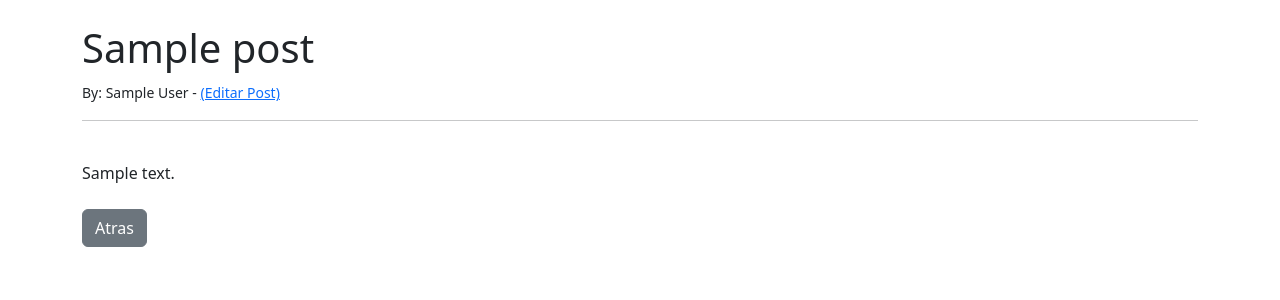
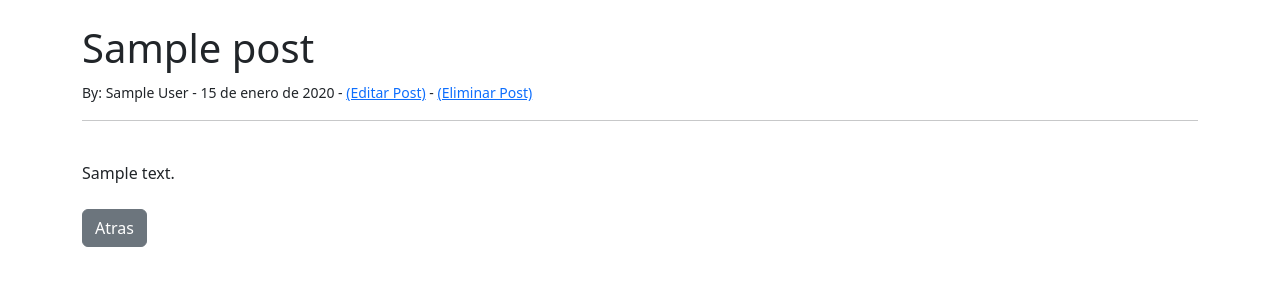
Before and after one commit to Lemito66/Blog, a Django app: page /article/1 in a window 1280 px wide. Shown: the part 56-356 px from the top of the page. Run offline with Django 4.2, Linux system fonts and the light colour scheme; tables that the repository leaves empty hold one stand-in row (values such as "Sample post").

Commit message:
Poner las fechas en el post

```diff
--- a/theblog/models.py
+++ b/theblog/models.py
@@ -3,6 +3,7 @@ from email.policy import default
 from django.db import models
 from django.contrib.auth.models import User
 from django.urls import reverse
+from datetime import datetime, date
 # Create your models here.
 
 class Post(models.Model):
@@ -10,6 +11,7 @@ class Post(models.Model):
     title_tag = models.CharField(max_length = 255, verbose_name='Nombre de la etiqueta')
     author = models.ForeignKey(User, on_delete= models.CASCADE, verbose_name='Autor')
     body = models.TextField(verbose_name = 'Cuerpo')
+    post_date = models.DateField(auto_now_add=True, verbose_name='Fecha de publicación')
 
     def __str__(self):
         return f'{self.title} | {self.author}'
--- a/theblog/templates/article_details.html
+++ b/theblog/templates/article_details.html
@@ -2,7 +2,11 @@
 {% block title %}{{ post.title_tag}}{% endblock %}
 {% block content %}
 <h1> {{ post.title}} </h1>
-<small> By: {{ post.author.first_name }} {{ post.author.last_name }} - <a href="{% url 'update_post' post.pk %}">(Editar Post)</a></small><br/>
+<small> By: {{ post.author.first_name }} {{ post.author.last_name }} -
+        {{ post.post_date }} -
+        <a href="{% url 'update_post' post.pk %}">(Editar Post)</a> -
+        <a href="{% url 'delete_post' post.pk %}">(Eliminar Post)</a>
+</small><br/>
 <hr>
 <br/>
 {{ post.body }}
--- a/theblog/templates/home.html
+++ b/theblog/templates/home.html
@@ -7,7 +7,7 @@
     <ul>
     {% for post in object_list %}
     <li>
-        <a href="{% url 'article-detail' post.pk %}"> {{ post.title }}</a> - {{post.author.first_name }} {{ post.author.last_name }} - <small><a href="{% url 'update_post' post.pk %}">(Editar Post)</a></small><br />
+        <a href="{% url 'article-detail' post.pk %}"> {{ post.title }}</a> - {{post.author.first_name }} {{ post.author.last_name }} - {{ post.post_date }} - <small><a href="{% url 'update_post' post.pk %}">(Editar Post)</a> - <a href="{% url 'delete_post' post.pk %}">(Eliminar Post)</a></small><br />
         {{ post.body}}
     </li>
     {% endfor %}
--- a/theblog/urls.py
+++ b/theblog/urls.py
@@ -1,11 +1,12 @@
 
 from django.urls import path
 #from . import views
-from .views import HomeView, ArticleDetailView, AddPostView, UpdatePostView
+from .views import HomeView, ArticleDetailView, AddPostView, UpdatePostView, DeletePostView
 urlpatterns = [
     #path('', views.home, name='home'),
     path('', HomeView.as_view(), name='home'),
     path('article/<int:pk>', ArticleDetailView.as_view(), name='article-detail'),#pk is primarykey
     path('add_post/', AddPostView.as_view(), name='add_post'),
     path('article/edit/<int:pk>', UpdatePostView.as_view(), name='update_post'),
+    path('article/<int:pk>/remove', DeletePostView.as_view(), name='delete_post'),
 ]
--- a/theblog/views.py
+++ b/theblog/views.py
@@ -2,6 +2,7 @@ from django.shortcuts import render
 from django.views.generic import ListView, DetailView, CreateView, UpdateView, DeleteView
 from .models import Post
 from .forms import PostForm, EditPostForm
+from django.urls import reverse_lazy
 # Create your views here.
 """ def home(request):
     return render(request, 'home.html') """
@@ -12,6 +13,8 @@ class HomeView(ListView):
     '''
     model = Post
     template_name = 'home.html'
+    #ordering = ['id']
+    ordering = ['-post_date'] #Ultima publicación primero
 
 class ArticleDetailView(DetailView):
     '''
@@ -38,3 +41,11 @@ class UpdatePostView(UpdateView):
     form_class = EditPostForm #Le pasamos el formulario que hemos creado
     template_name = 'update_post.html'
     #fields = ['title', 'title_tag', 'body']
+
+class DeletePostView(DeleteView):
+    '''
+        Crea una vista para eliminar un post
+    '''
+    model = Post
+    template_name = 'delete_post.html'
+    success_url = reverse_lazy('home')
```
Also changed, not shown: theblog/templates/delete_post.html (added, +15 -0 lines), theblog/migrations/0003_post_post_date_alter_post_author_alter_post_body_and_more.py (added).
